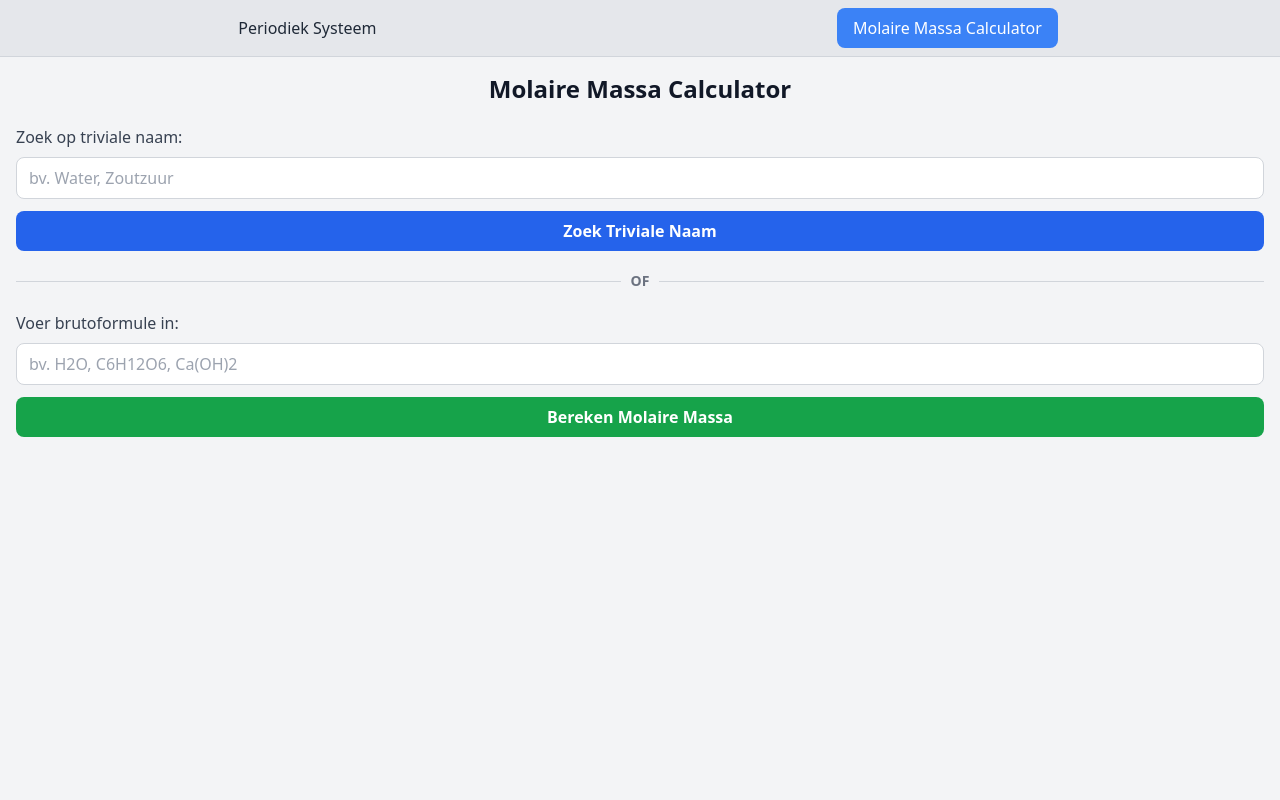
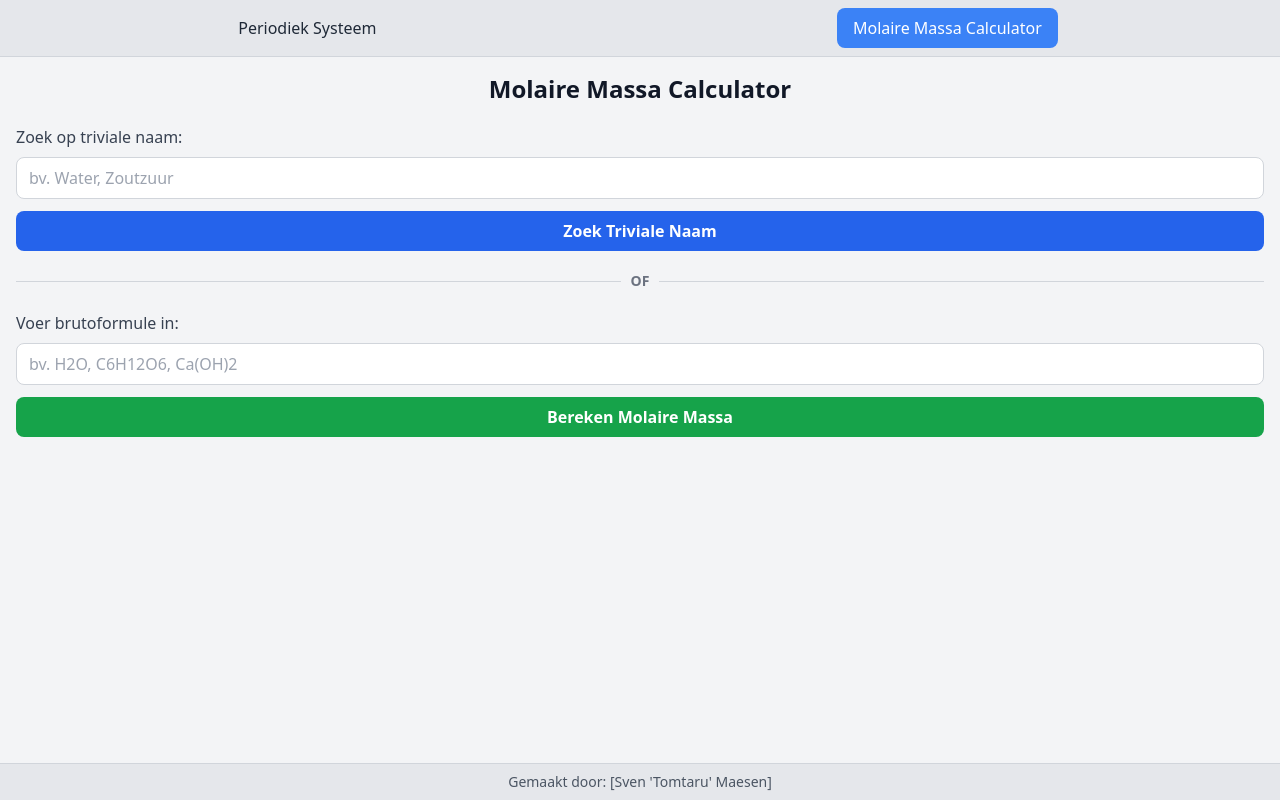
Before and after one commit to T0mt4ru/PSEMolaireMassaCalculator, a React (Create React App) app: page / in a window 1280 px wide. Built offline with nearby package versions, Linux system fonts and the light colour scheme.

Commit message:
Author footnote

```diff
--- a/src/App.js
+++ b/src/App.js
@@ -591,6 +591,10 @@ export default function App() {
 
       {activeScreen === 'table' && <PeriodicTableScreen setSelectedElementForCalc={navigateToCalculatorWithElement} />}
       {activeScreen === 'calculator' && <MolarMassCalculatorScreen initialFormula={formulaForCalculator} />}
+            {/* Voetnoot met auteursnaam */}
+      <footer className="w-full bg-gray-200 text-gray-600 text-center py-2 text-sm border-t border-gray-300 mt-auto">
+        <p>Gemaakt door: [Sven 'Tomtaru' Maesen]</p>
+      </footer>
     </div>
   );
 }
```
